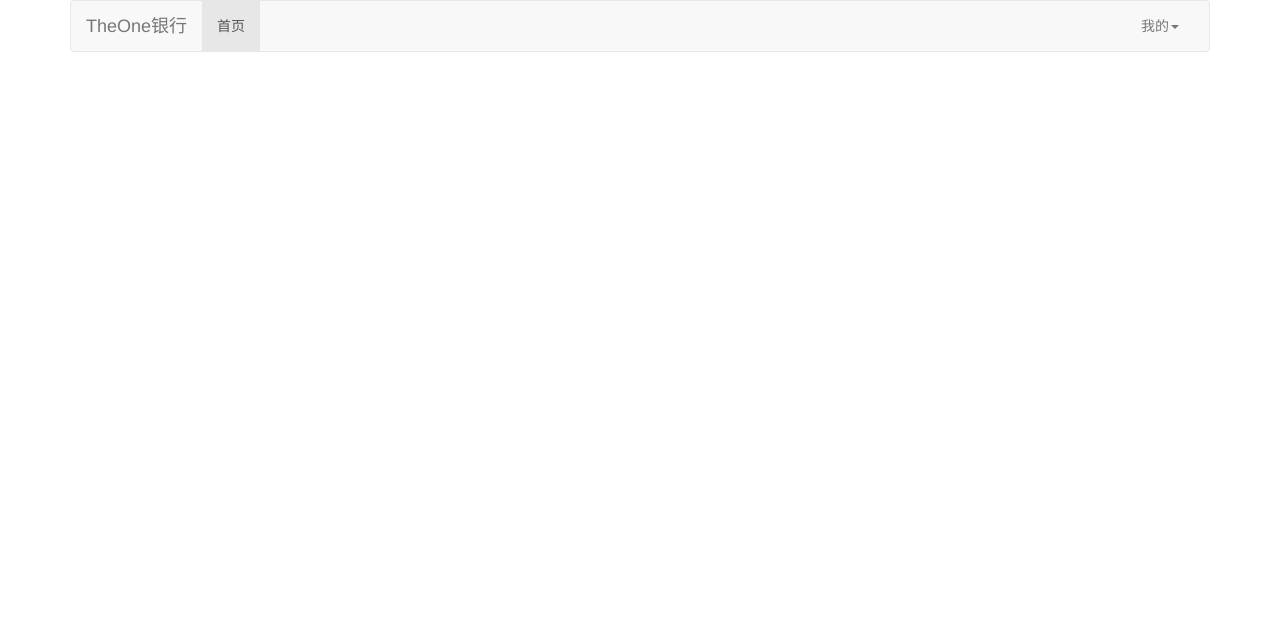
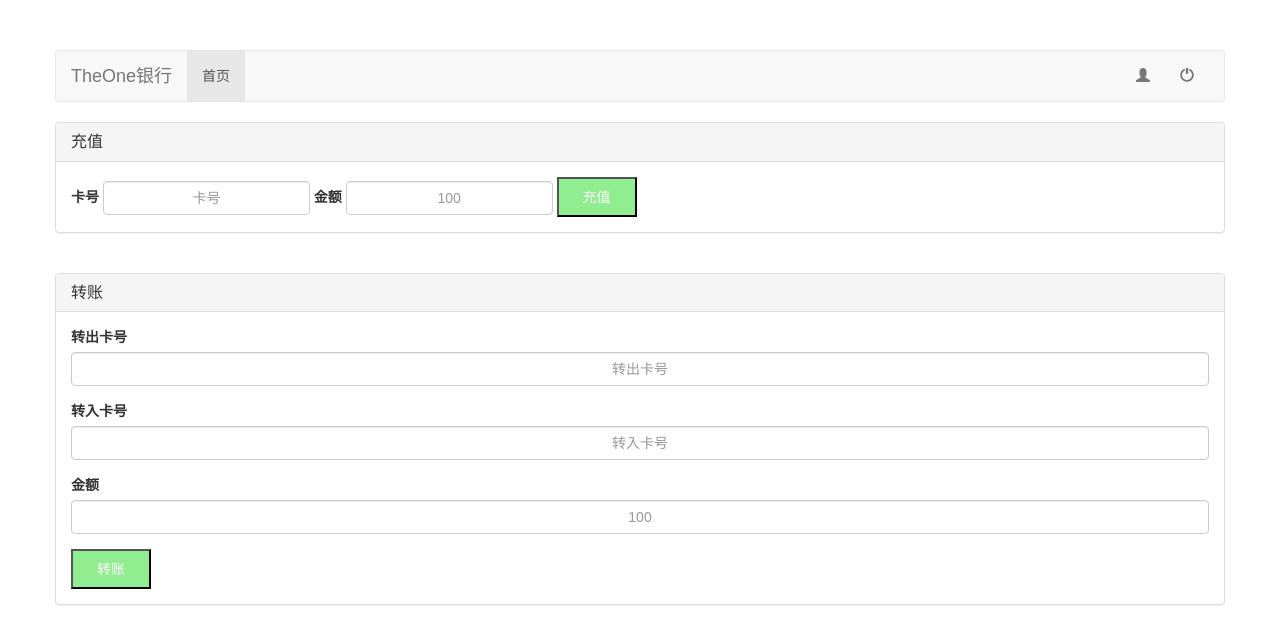
Before and after one commit to YVictor13/bankSystem-python, a Flask app: template templates/home.html in a window 1280 px wide. Shown: the top 644 px of the page. Run offline with Flask 2, Linux system fonts and the light colour scheme; the template is opened without the code that fills it, so the values that code supplies are empty; some libraries are stand-ins or nearby versions.

Commit message:
add transfer deposite

```diff
--- a/static/style.css
+++ b/static/style.css
@@ -29,8 +29,9 @@ body {
     text-align: center;
     color: lightgreen;
 }
-.title{
-    color:lightgreen;
+
+.title {
+    color: lightgreen;
 }
 
 .login-form {
@@ -94,3 +95,27 @@ input:focus {
 .register-link:hover {
     color: #2980B9;
 }
+
+.my-icon {
+    position: relative;
+    left: 80%;
+}
+
+.my-icon:hover {
+    color: lightgreen;
+}
+
+.sys-color:hover {
+    color: lightgreen;
+}
+
+.btn-mine {
+    width: 80px;
+    height: 40px;
+    background-color: lightgreen;
+    color: #ffffff;
+}
+
+.btn-mine:hover {
+    background-color: #2980B9;
+}
--- a/templates/home.html
+++ b/templates/home.html
@@ -1 +1,50 @@
 {% extends 'home_nav.html' %}
+ <link rel="stylesheet" href="../static/style.css" type="text/css">
+{% block title %}
+    <title>首页</title>
+{% endblock %}
+{% block content %}
+    <div class="panel panel-default">
+        <div class="panel-heading">
+            <h3 class="panel-title">充值</h3>
+        </div>
+        <div class="panel-body">
+            <form class="form-inline" action="/home" method="POST">
+                <div class="form-group">
+                    <label for="exampleInputName2">卡号</label>
+                    <input type="text" class="form-control" id="exampleInputName2" placeholder="卡号" name="CardId">
+                </div>
+                <div class="form-group">
+                    <label for="exampleInputEmail2">金额</label>
+                    <input type="email" class="form-control" id="exampleInputEmail2" placeholder="100" name="money">
+                </div>
+                <button type="submit" class="btn-mine">充值</button>
+            </form>
+        </div>
+    </div>
+    <br>
+    <div class="panel panel-default">
+        <div class="panel-heading">
+            <h3 class="panel-title">转账</h3>
+        </div>
+        <div class="panel-body">
+            <form action="/home" method="POST">
+                <div class="form-group">
+                    <label for="exampleInputEmail1">转出卡号</label>
+                    <input type="email" class="form-control" id="exampleInputEmail1" placeholder="转出卡号" name="my_CardId">
+                </div>
+                <div class="form-group">
+                    <label for="exampleInputPassword1">转入卡号</label>
+                    <input type="password" class="form-control" id="exampleInputPassword1" placeholder="转入卡号" name="other_CardId">
+                </div>
+                 <div class="form-group">
+                    <label for="exampleInputPassword1">金额</label>
+                    <input type="password" class="form-control" id="exampleInputPassword1" placeholder="100" name="money">
+                </div>
+                <button type="submit" class="btn-mine">转账</button>
+            </form>
+        </div>
+    </div>
+
+
+{% endblock %}
--- a/templates/home_nav.html
+++ b/templates/home_nav.html
@@ -4,6 +4,7 @@
     <meta charset="UTF-8">
     <link rel="stylesheet" type="text/css"
           href="{{ url_for('static', filename='bootstrap--dist/css/bootstrap.min.css') }}">
+    <link rel="stylesheet" href="../static/style.css" type="text/css">
     {% block head %}
         <title>首页</title>
     {% endblock %}
@@ -11,6 +12,8 @@
 <body>
 <!-- 导航栏 -->
 <div class="container">
+    <div class="row">
+        <div class="bs-example" data-example-id="default-navbar">
             <nav class="navbar navbar-default">
                 <div class="container-fluid">
                     <div class="navbar-header">
@@ -25,23 +28,22 @@
                     </div>
                     <div class="collapse navbar-collapse" id="bs-example-navbar-collapse-1">
                         <ul class="nav navbar-nav">
-                    <li class="active"><a href="/home">首页 <span class="sr-only">(current)</span></a></li>
+                            <li class="active "><a href="/home">首页 <span class="sr-only">(current)</span></a></li>
                         </ul>
                         <ul class="nav navbar-nav navbar-right">
                             <li class="dropdown">
-                        <a href="/home/mine" class="dropdown-toggle" data-toggle="dropdown" role="button"
-                           aria-haspopup="true"
-                           aria-expanded="false">我的<span class="caret"></span></a>
-
-                        <ul class="dropdown-menu">
-                            <li><a href="#">Action</a></li>
-                            <li><a href="#">Another action</a></li>
-                        </ul>
+                                <a href="/home/mine"><span class="glyphicon glyphicon-user sys-color"></span></a>
+                            </li>
+                            <li class="dropdown">
+                                <a href="{{ url_for('quite') }}">
+                                    <span class="glyphicon glyphicon-off sys-color"></span>
+                                </a>
                             </li>
                         </ul>
                     </div>
                 </div>
             </nav>
+        </div>
         <div class="bs-example" data-example-id="default-navbar">
             <!-- 信息部分 -->
             {% block content %}
@@ -52,5 +54,6 @@
             <!-- 其他脚本 -->
         {% endblock %}
     </div>
+</div>
 </body>
 </html>
```
Also changed, not shown: templates/mine.html (+19 -4 lines). Lines whose indentation alone changed are shown as unchanged.
